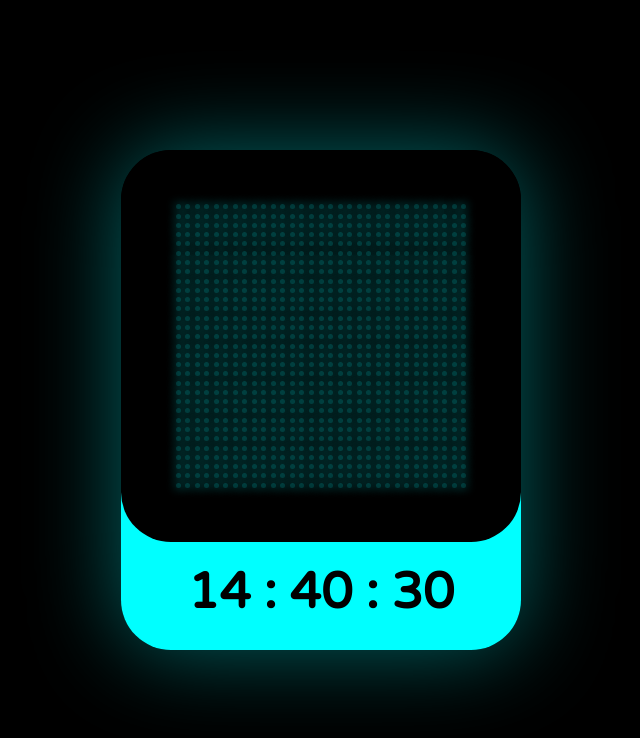
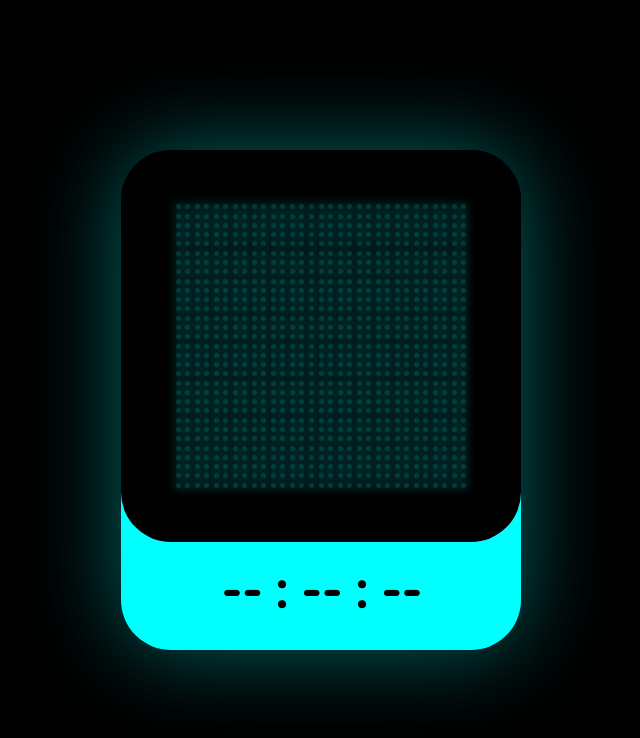
Before and after one commit to abol313/clock_digital, a plain HTML site: page index.html in a window 1280 px wide. Shown: the whole page, without its empty margins (319-959 px from the left). Drawn offline with Linux system fonts and the light colour scheme.

Commit message:
changed default time in letter content

```diff
--- a/index.html
+++ b/index.html
@@ -15,7 +15,7 @@
 
         </div>
         <div class="letter">
-            <strong class="content">14 : 40 : 30</strong>
+            <strong class="content">-- : -- : --</strong>
         </div>
     </div>
 </body>
```
